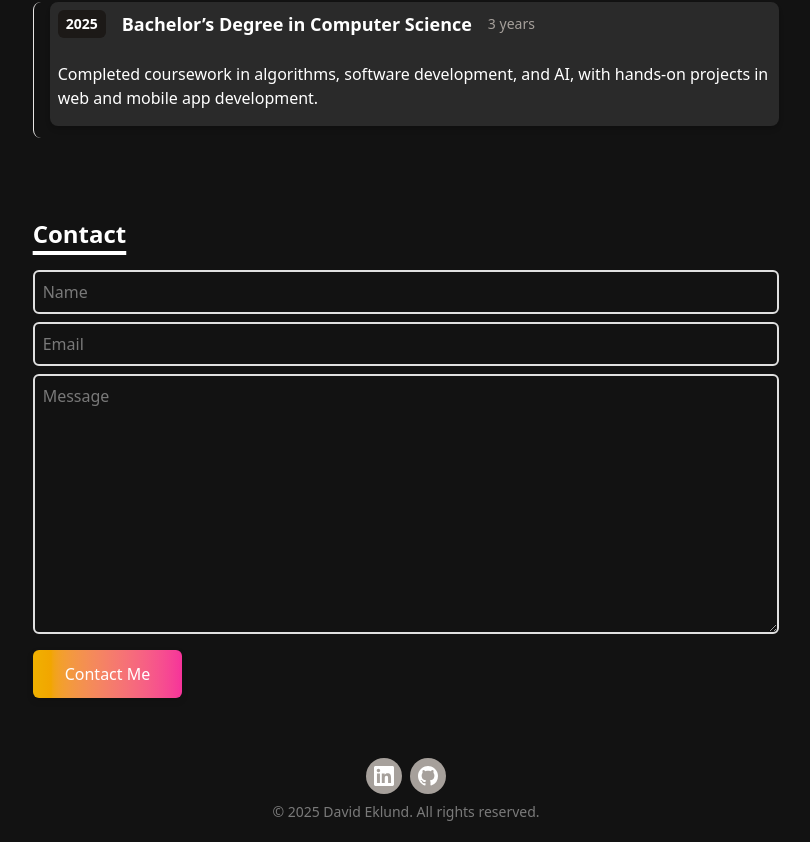
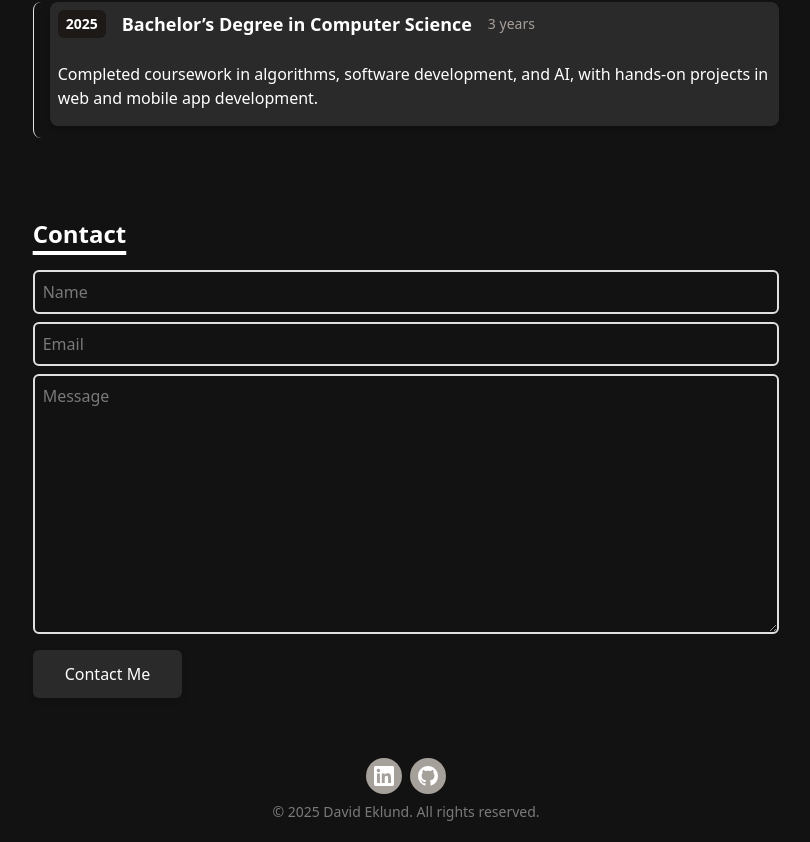
Before and after one commit to Eklund2012/minimal-portfolio, a React (Vite) app: page / in a window 1280 px wide. Shown: the part 758-1600 px from the top of the page, without its empty margins (234-1044 px from the left). Built offline with nearby package versions, Linux system fonts and the light colour scheme.

Commit message:
contact form butotn style changes timelineitem cursor change

```diff
--- a/src/components/contact.jsx
+++ b/src/components/contact.jsx
@@ -12,7 +12,7 @@ function Contact() {
           <textarea name="message" rows="10" placeholder="Message" required className="p-2 mb-4 bg-transparent border-2 rounded-md focus:outline-none" />
 
           <button type="submit"
-            className="text-center inline-block px-8 py-3 w-max text-base font-medium rounded-md text-white bg-gradient-to-r from-yellow-500 to-pink-500 drop-shadow-md hover:drop-shadow-lg transition duration-300 ease-in-out transform hover:scale-105 cursor-pointer">
+            className="text-center inline-block px-8 py-3 w-max text-base font-medium rounded-md text-white bg-gradient-to-r bg-[#2A2A2A] drop-shadow-md hover:drop-shadow-lg transition duration-300 ease-in-out transform hover:scale-105 cursor-pointer">
             Contact Me
           </button>
         </form>
--- a/src/components/timelineitem.jsx
+++ b/src/components/timelineitem.jsx
@@ -3,7 +3,7 @@ import React from "react";
 function TimelineItem({year, title, duration, details}) {
   return (
     <ol className="flex flex-col md:flex-row realative border-l border-stone-200 rounded-lg">
-        <li className="mb-3 ml-4 bg-[#2A2A2A] p-2 rounded-lg shadow-md hover:shadow-stone-500">
+        <li className="mb-3 ml-4 bg-[#2A2A2A] p-2 rounded-lg shadow-md hover:shadow-stone-500 cursor-pointer">
             <p className="flex flex-wrap gap-4 flex-row items-center justify-start text-xs md:text-sm">
                 <span className="inline-block px-2 py-1 font-semibold text-white bg-stone-900 rounded-md">
                     {year}
```
